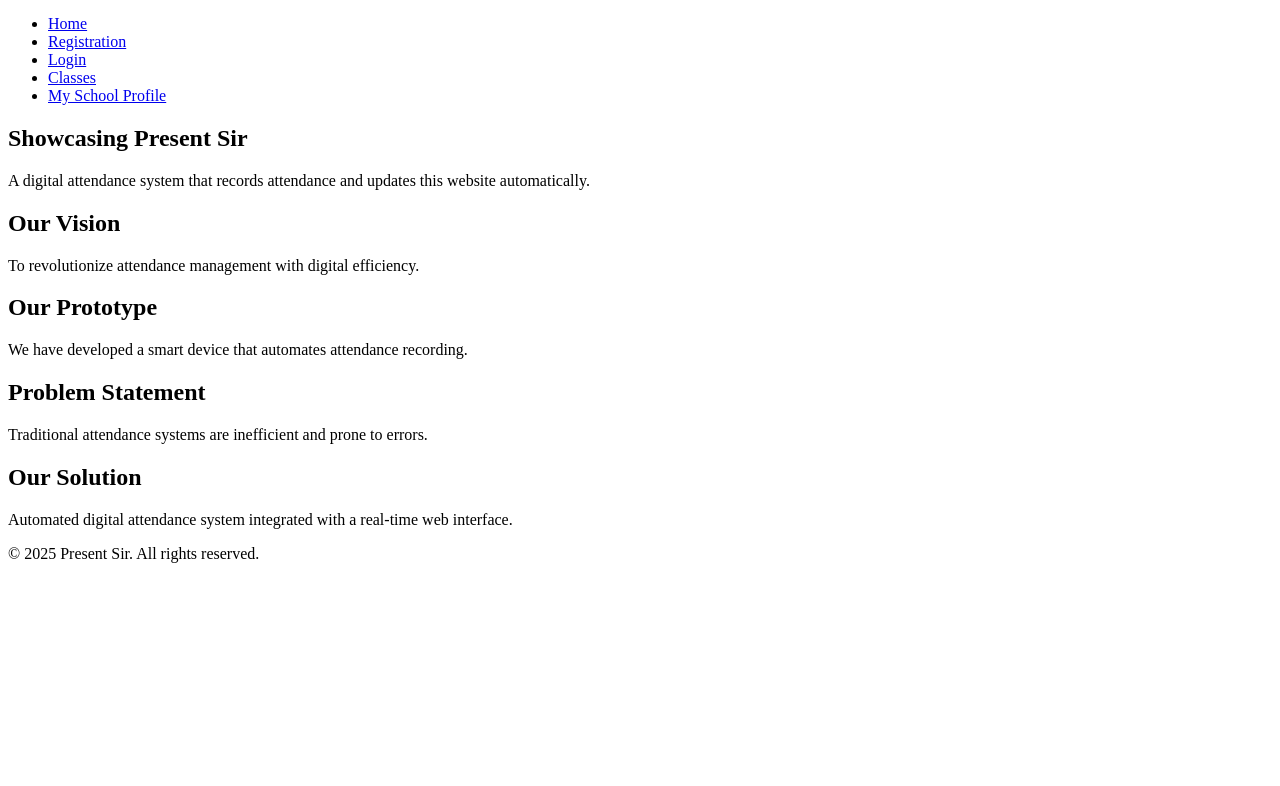
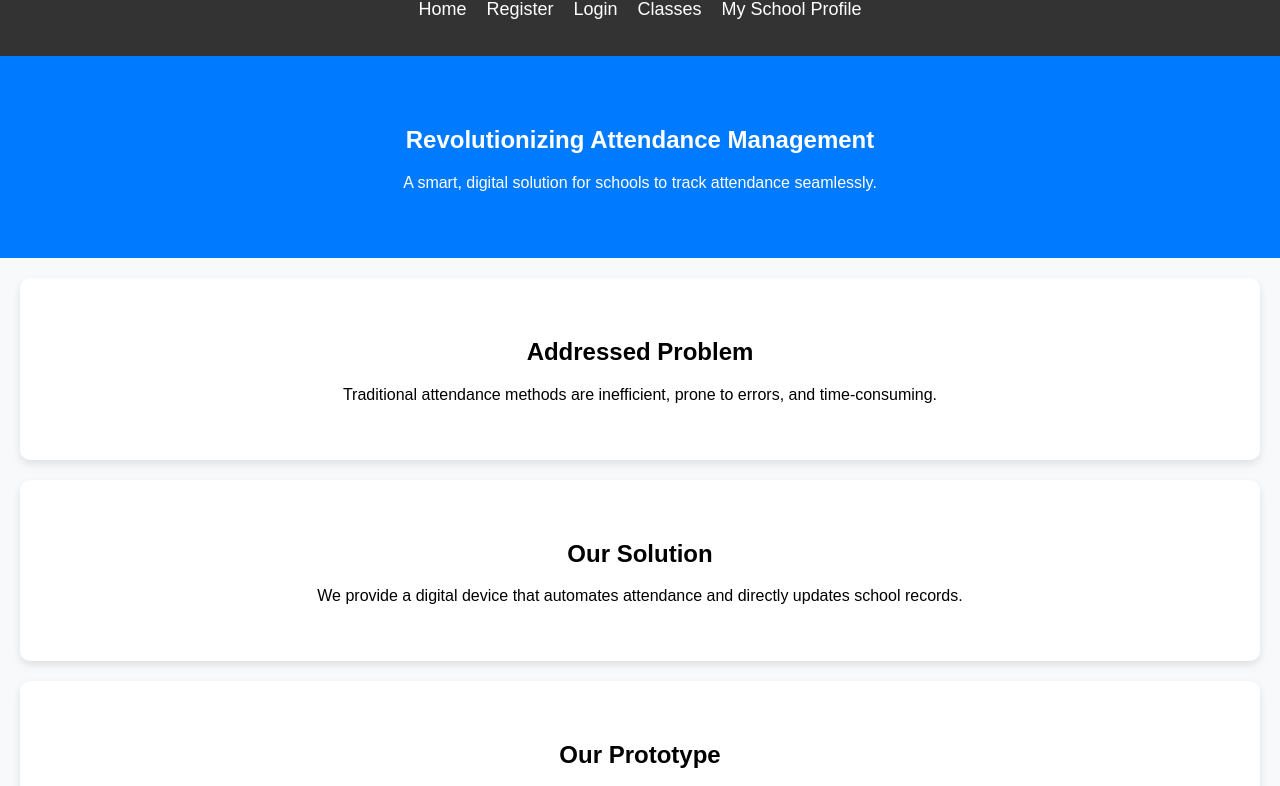
Before and after one commit to presentsir/Present-Sir-Website, a plain HTML site: page index.html in a window 1280 px wide. Shown: the part 65-851 px from the top of the page. Before the commit the page ends 800 px from the top, so only its background shows below. Drawn offline with Linux system fonts and the light colour scheme.

Commit message:
new index.html

```diff
--- a/index.html
+++ b/index.html
@@ -4,47 +4,99 @@
     <meta charset="UTF-8">
     <meta name="viewport" content="width=device-width, initial-scale=1.0">
     <title>Present Sir - Digital Attendance</title>
+    <link rel="stylesheet" href="styles.css">
+    <style>
+        body {
+            font-family: 'Arial', sans-serif;
+            margin: 0;
+            padding: 0;
+            background-color: #f8f9fa;
+        }
+        header {
+            background-color: #333;
+            padding: 20px;
+            text-align: center;
+        }
+        .logo {
+            color: white;
+            font-size: 24px;
+            font-weight: bold;
+        }
+        .menu {
+            list-style: none;
+            padding: 0;
+            display: flex;
+            justify-content: center;
+            gap: 20px;
+        }
+        .menu li {
+            display: inline;
+        }
+        .menu a {
+            color: white;
+            text-decoration: none;
+            font-size: 18px;
+        }
+        .showcase {
+            text-align: center;
+            padding: 50px;
+            background-color: #007bff;
+            color: white;
+        }
+        .content {
+            padding: 40px;
+            text-align: center;
+            background-color: white;
+            margin: 20px;
+            border-radius: 10px;
+            box-shadow: 0 4px 8px rgba(0, 0, 0, 0.1);
+        }
+        footer {
+            text-align: center;
+            padding: 20px;
+            background-color: #333;
+            color: white;
+        }
+    </style>
 </head>
 <body>
     <header>
-        <h1>Present Sir</h1>
         <nav>
-            <ul>
-                <li><a href="index.html">Home</a></li>
-                <li><a href="registration.html">Registration</a></li>
+            <div class="logo">Present Sir</div>
+            <ul class="menu">
+                <li><a href="#home">Home</a></li>
+                <li><a href="register.html">Register</a></li>
                 <li><a href="login.html">Login</a></li>
                 <li><a href="classes.html">Classes</a></li>
-                <li><a href="school_profile.html">My School Profile</a></li>
+                <li><a href="profile.html">My School Profile</a></li>
             </ul>
         </nav>
     </header>
 
-    <main>
-        <section id="showcase">
-            <h2>Showcasing Present Sir</h2>
-            <p>A digital attendance system that records attendance and updates this website automatically.</p>
-        </section>
+    <section id="home" class="showcase">
+        <h1>Revolutionizing Attendance Management</h1>
+        <p>A smart, digital solution for schools to track attendance seamlessly.</p>
+    </section>
 
-        <section id="vision">
-            <h2>Our Vision</h2>
-            <p>To revolutionize attendance management with digital efficiency.</p>
-        </section>
+    <section id="problem" class="content">
+        <h2>Addressed Problem</h2>
+        <p>Traditional attendance methods are inefficient, prone to errors, and time-consuming.</p>
+    </section>
 
-        <section id="prototype">
-            <h2>Our Prototype</h2>
-            <p>We have developed a smart device that automates attendance recording.</p>
-        </section>
+    <section id="solution" class="content">
+        <h2>Our Solution</h2>
+        <p>We provide a digital device that automates attendance and directly updates school records.</p>
+    </section>
 
-        <section id="problem-statement">
-            <h2>Problem Statement</h2>
-            <p>Traditional attendance systems are inefficient and prone to errors.</p>
-        </section>
+    <section id="prototype" class="content">
+        <h2>Our Prototype</h2>
+        <p>Our working model integrates biometric and RFID-based identification for secure attendance.</p>
+    </section>
 
-        <section id="solution">
-            <h2>Our Solution</h2>
-            <p>Automated digital attendance system integrated with a real-time web interface.</p>
-        </section>
-    </main>
+    <section id="vision" class="content">
+        <h2>Our Vision</h2>
+        <p>To modernize school attendance systems and improve administrative efficiency.</p>
+    </section>
 
     <footer>
         <p>&copy; 2025 Present Sir. All rights reserved.</p>
```
